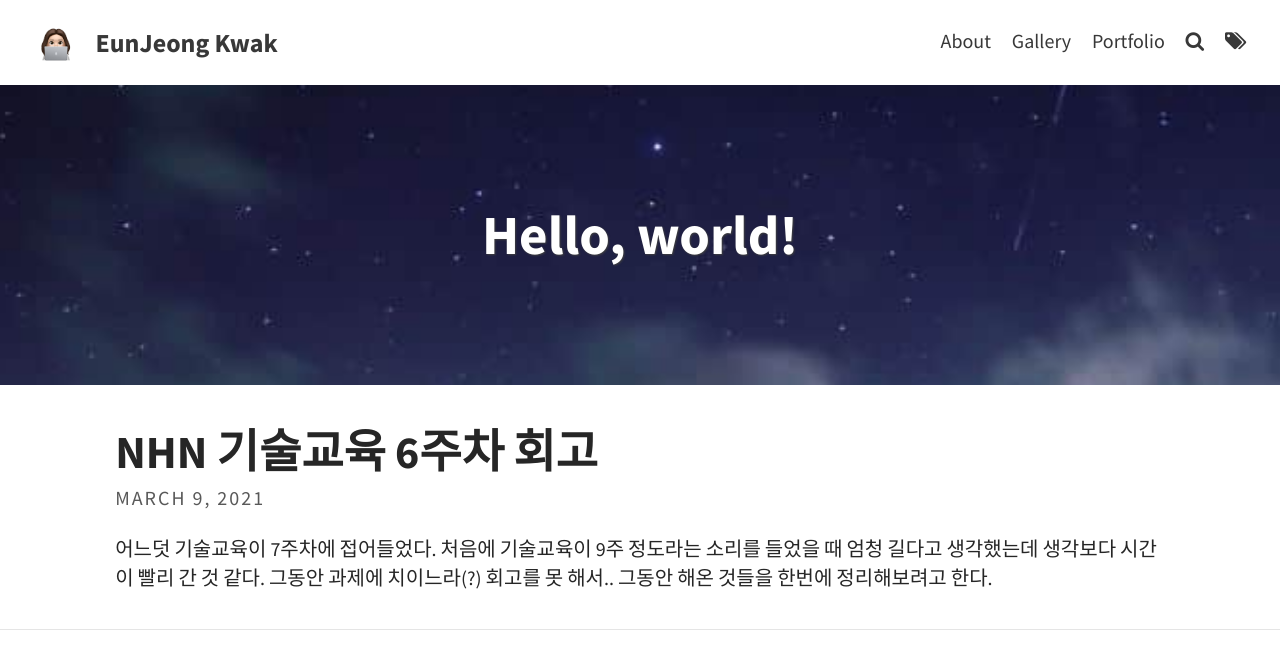
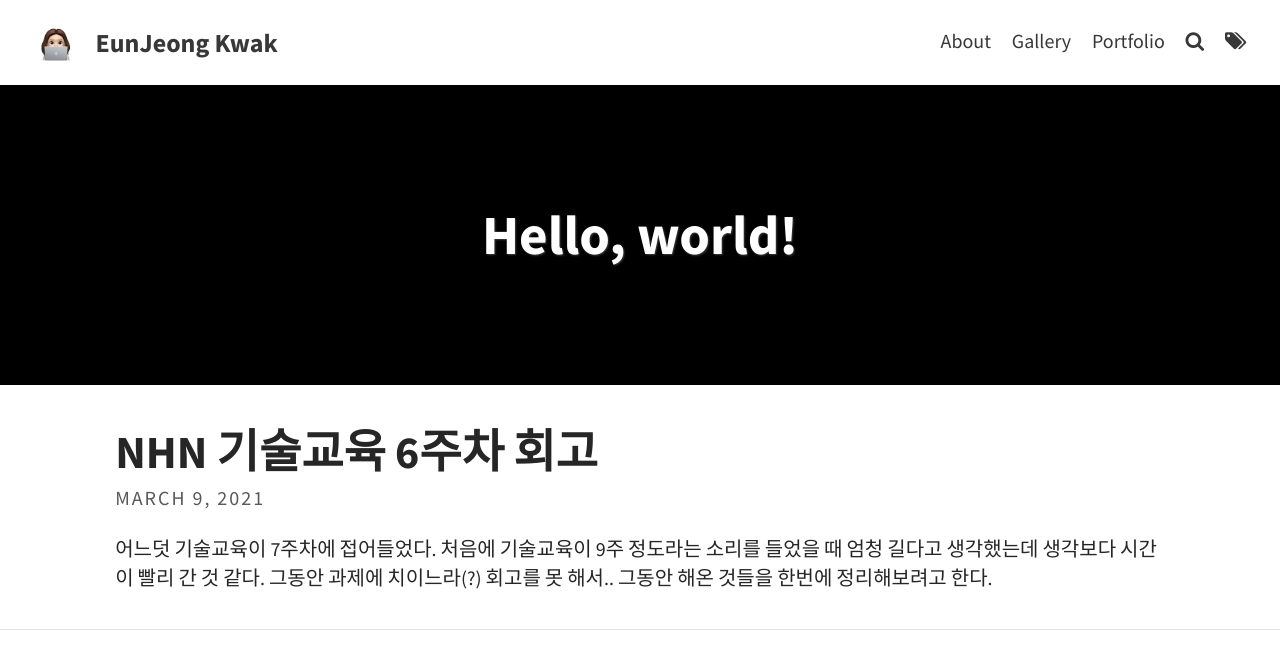
Before and after one commit to rachel-kwak/rachel-kwak.github.io, a Jekyll site: the page built from index.html, in a window 1280 px wide. Shown: the top 649 px of the page. Built offline with Jekyll 4.4.1, drawn with Linux system fonts in a browser that asks for light colours; the list of posts is cut into pages by our own code; grey boxes are pictures that could not be loaded.

Commit message:
Update _config.yml

```diff
--- a/_config.yml
+++ b/_config.yml
@@ -10,7 +10,7 @@ favicon: assets/favicon.ico         # Icon displayed in the tab
 
 # Header and footer text
 header_text: Hello, world!  # Change Blog header text
-header_feature_image: assets/img/header.jpeg
+# header_feature_image: assets/img/header.jpeg
 footer_text: >
   Powered by <a href="https://github.com/rachel-kwak">EunJeong Kwak</a>
 
```
